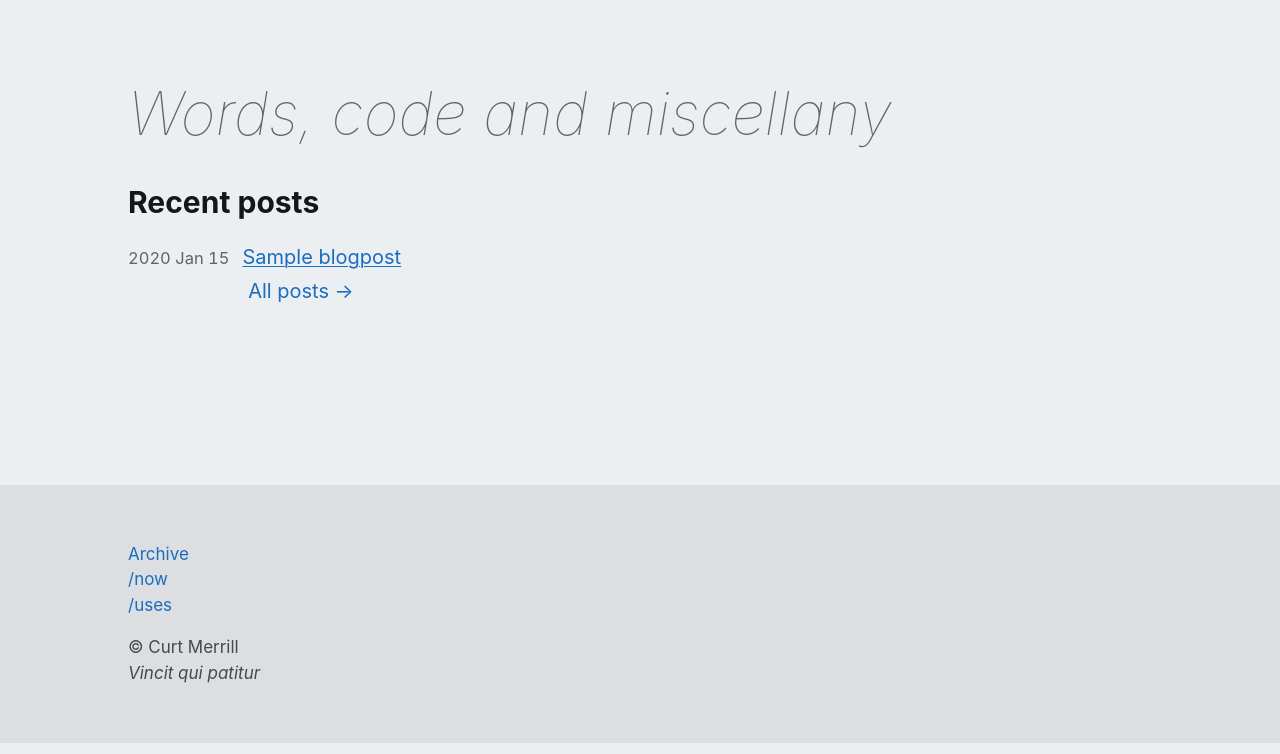
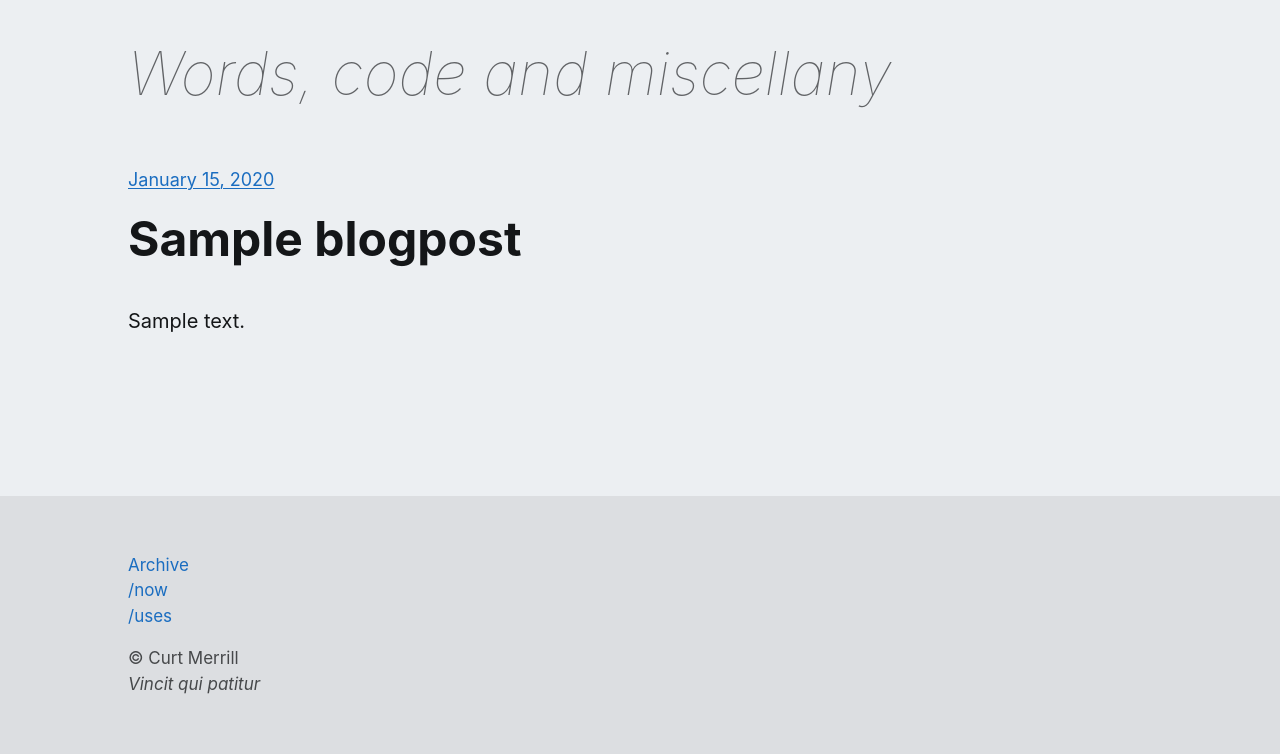
Before and after one commit to curtmerrill/cmsmc, a Django app: template cmsmc/templates/index.html in a window 1280 px wide. Shown: the part 57-811 px from the top of the page. Run offline with Django 5.2, Linux system fonts and the light colour scheme; the template is opened without the code that fills it: values that come from a table or form of the project are taken from there, others are empty; tables that the repository leaves empty hold one stand-in row (values such as "Sample post").

Commit message:
template tweaks

```diff
--- a/cmsmc/static/css/_blog-post.css
+++ b/cmsmc/static/css/_blog-post.css
@@ -5,11 +5,11 @@
 
 .post-title {
   font-size: 2.4em;
-  margin: 1.8rem 0 1rem;
+  margin: 1rem 0 2rem;
 }
 
 .post-meta {
-  margin: 1rem 0 2rem;
+  margin: 1rem 0 0 0;
   font-size: .9em;
   color: var(--c-gray-mid);
 }
--- a/cmsmc/static/css/main.css
+++ b/cmsmc/static/css/main.css
@@ -9,12 +9,20 @@ main {
 }
 
 .site-tagline {
-  margin-top: 2rem;
-  margin-bottom: 2rem;
+  margin-top: 0;
+  margin-bottom: 3rem;
 
   font-size: 3em;
   font-weight: 100;
   font-style: italic;
+  color: var(--c-gray-mid);
+}
+
+.index-post {
+  margin-bottom: 4rem;
+}
+a.index-link {
+  text-decoration: none;
   color: var(--c-gray-mid);
 }
 
--- a/cmsmc/templates/index.html
+++ b/cmsmc/templates/index.html
@@ -2,19 +2,19 @@
 
 {% block main %}
 <h1 class="site-tagline">Words, code and miscellany</h1>
-<h2>Recent posts</h2>
-<ul class="archive-list">
-{% for e in entries %}
-  <li class="archive-list__entry"><a class="plain archive-list__link" href="{{ e.get_absolute_url }}">
-    <span class="archive-list__date">{{ e.published_at|date:"Y M d" }}</span>
-    <u>{{ e.title }}</u>
-  </a></li>
+
+{% for blog_post in entries %}
+<article class="blog-post index-post">
+
+<div class="post-meta">
+  <p class="post-date"><a href="{{ blog_post.get_absolute_url }}">{{ blog_post.published_at|date:"F j, Y" }}</a></p>
+</div>
+
+<h1 class="post-title">{{ blog_post.title }}</h1>
+
+{{ blog_post.body_html|safe }}
+</article>
 {% endfor %}
-  <li class="archive-list__entry"><a class="plain" href="/blog">
-    <span class="archive-list__date">&nbsp;</span>
-    All posts &rarr;
-</a></li>
-</ul>
 
 
 {% endblock %}
```
Also changed, not shown: cmsmc/blog/templates/blog/blog_post.html (+5 -8 lines).
